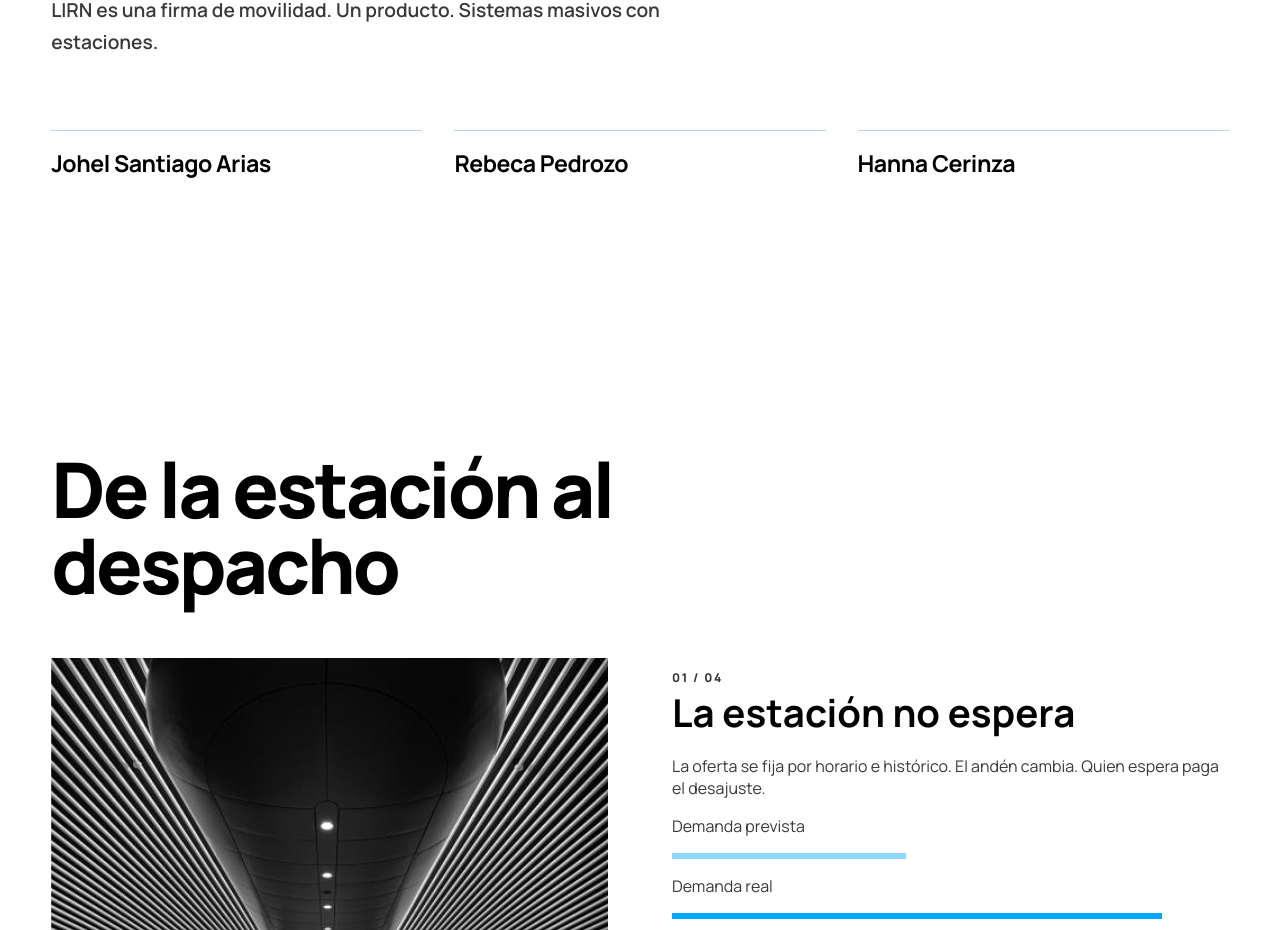
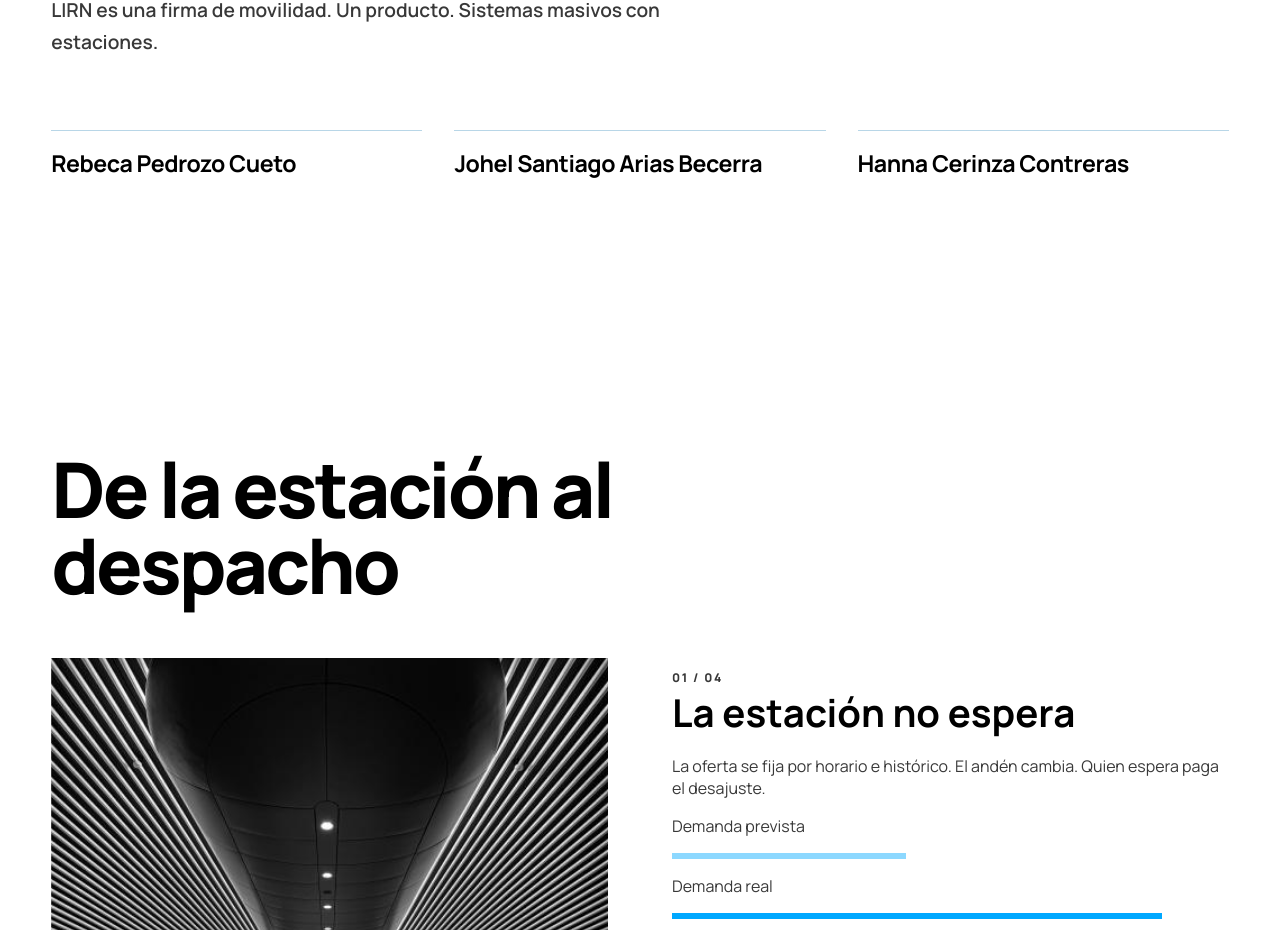
Before and after one commit to 5arSanti/lirn-web-main, a React (Vite) app: page /lirn-web-main/torns in a window 1280 px wide. Shown: the part 1134-2064 px from the top of the page. Built offline with nearby package versions, Linux system fonts and the light colour scheme.

Commit message:
Update team member names in copy and tests for consistency and accuracy.

```diff
--- a/src/content/copy.ts
+++ b/src/content/copy.ts
@@ -104,9 +104,9 @@ export const copy = {
   chapterEmpresa: "Empresa",
   chapterContact: "Contacto",
   teamMembers: [
-    "Johel Santiago Arias",
-    "Rebeca Pedrozo",
-    "Hanna Cerinza",
+    "Rebeca Pedrozo Cueto",
+    "Johel Santiago Arias Becerra",
+    "Hanna Cerinza Contreras",
   ] as const,
   contactFormTitle: "Contacto",
   contactFormBody:
```
Also changed, not shown: 1 other file (tests, documents, lock files or other folders).
